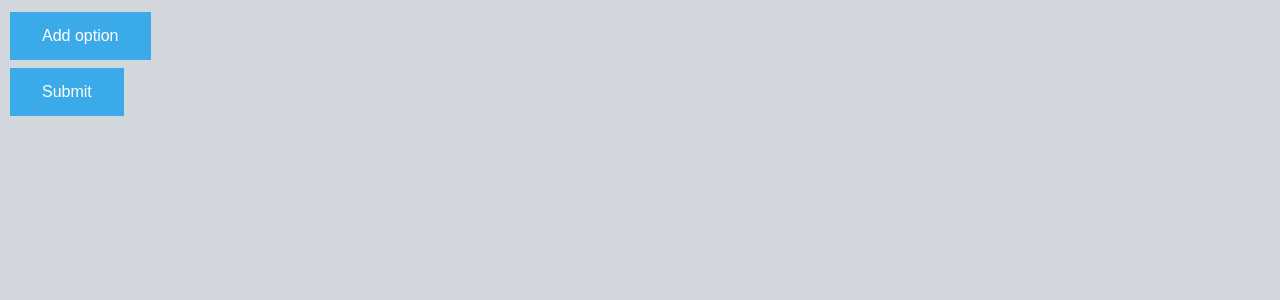
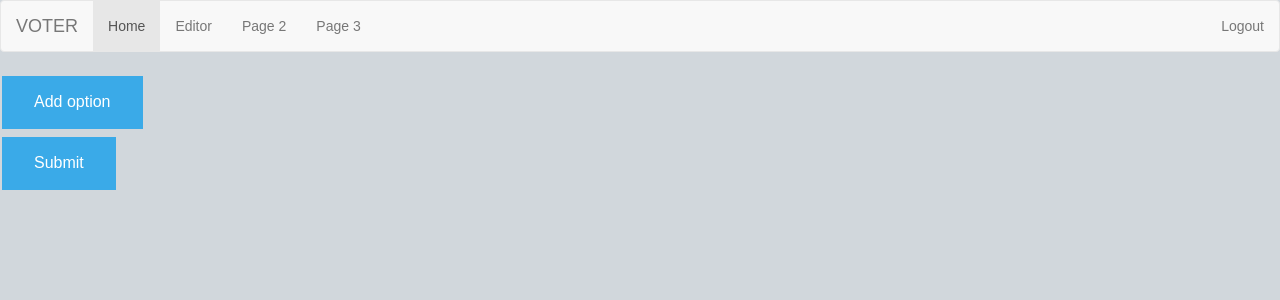
Before and after one commit to KarolWozniak/VoterApp, a Django app: page /voter/edit/ in a window 1280 px wide. Shown: the top 300 px of the page. Run offline with Django 3.2, Linux system fonts and the light colour scheme; the visitor is signed in with stand-in values (Sample User, id 1); some libraries are stand-ins or nearby versions.

Commit message:
Refactoring & logouting

```diff
--- a/accounts/urls.py
+++ b/accounts/urls.py
@@ -4,6 +4,7 @@ from django.contrib.auth import views as auth_views
 from accounts import views
 
 urlpatterns = [
-    path('login/', auth_views.LoginView.as_view(template_name='accounts/login.html'), name='login'),
-    path('register/', views.RegisterView.as_view(), name='register')
+    path('login/', auth_views.LoginView.as_view(template_name='accounts/login.html'),name='login'),
+    path('register/', views.RegisterView.as_view(), name='register'),
+    path('logout/', views.LogoutView.as_view(), name='logout')
 ]
--- a/voter/models.py
+++ b/voter/models.py
@@ -8,7 +8,7 @@ class Voting(models.Model):
 
     @property
     def get_users(self):
-        users = self.vote_set.values('user_name')
+        users = self.vote_set.all()
         return users.values_list('user_name', flat=True)
 
     @property
--- a/voter/static/voter/homepage.css
+++ b/voter/static/voter/homepage.css
@@ -62,7 +62,7 @@ a,a:visited {
 	}
 	.searchform input::-webkit-input-placeholder {
   	font-style: italic;
-  	line-height: 15px
+  	line-height: 15px;
 	}
 
 	.searchform input:-moz-placeholder {
--- /dev/null
+++ b/voter/templates/voter/base.html
@@ -0,0 +1,39 @@
+<!DOCTYPE html>
+<html lang="en">
+<head>
+  {% load static %}
+  <title>Voter App</title>
+  <meta charset="utf-8">
+  <meta name="viewport" content="width=device-width, initial-scale=1">
+  <link rel="stylesheet" href="https://maxcdn.bootstrapcdn.com/bootstrap/3.3.7/css/bootstrap.min.css">
+  <script src="https://ajax.googleapis.com/ajax/libs/jquery/3.3.1/jquery.min.js"></script>
+  <script src="https://maxcdn.bootstrapcdn.com/bootstrap/3.3.7/js/bootstrap.min.js"></script>
+    {% block scripts %}{% endblock %}
+</head>
+<body>
+
+<nav class="navbar navbar-default">
+  <div class="container-fluid">
+    <div class="navbar-header">
+      <a class="navbar-brand" href="{% url 'homepage' %}">VOTER</a>
+    </div>
+    <ul class="nav navbar-nav">
+      <li class="active"><a href="{% url 'homepage' %}">Home</a></li>
+      <li><a href="{% url 'edit' %}">Editor</a></li>
+      <li><a href="#">Page 2</a></li>
+      <li><a href="#">Page 3</a></li>
+    </ul>
+    <ul class="nav navbar-nav navbar-right">
+      <li>
+          {% if user.is_authenticated %}
+	      <a href="{% url 'logout' %}" >Logout</a>
+          {% else %}
+          <a href="{% url 'login' %}" >Login</a>
+          {% endif %}
+	  </li>
+    </ul>
+  </div>
+</nav>
+{% block content %}{% endblock %}
+</body>
+</html>
--- a/voter/templates/voter/editor.html
+++ b/voter/templates/voter/editor.html
@@ -1,11 +1,7 @@
-<!DOCTYPE html>
-<html lang="en">
-<head>
-    {% load static %}
-    <meta charset="UTF-8">
-    <title>Vote creator</title>
-    <link rel="stylesheet" href="{% static 'voter/main_styles.css' %}">
-    <script type='text/javascript'>
+{% extends 'voter/base.html' %}
+{% load staticfiles%}
+{% block scripts %}
+<script type='text/javascript'>
     	var global = 0;
         function addField(){
             var container = document.getElementById("container");
@@ -19,12 +15,12 @@
             global++;
         }
     </script>
-</head>
-<body>
+<link rel="stylesheet" href="{% static 'voter/main_styles.css' %}">
+{% endblock %}
+{% block content %}
 <button class="button" type="button" onclick="addField()">Add option</button>
     <form id="container" action="" method="POST">
         {% csrf_token %}
     <input class="button" type="submit" value="Submit">
     </form>
-</body>
-</html>
+{% endblock %}
--- a/website/settings.py
+++ b/website/settings.py
@@ -120,3 +120,5 @@ USE_TZ = True
 # https://docs.djangoproject.com/en/2.1/howto/static-files/
 
 STATIC_URL = '/static/'
+
+LOGIN_REDIRECT_URL = '/voter/homepage/'
```
Also changed, not shown: accounts/views.py (+10 -0 lines), voter/templates/voter/homepage.html (+8 -11 lines), voter/templates/voter/index.html (+7 -11 lines), voter/templates/voter/monitor.html (+7 -11 lines).
